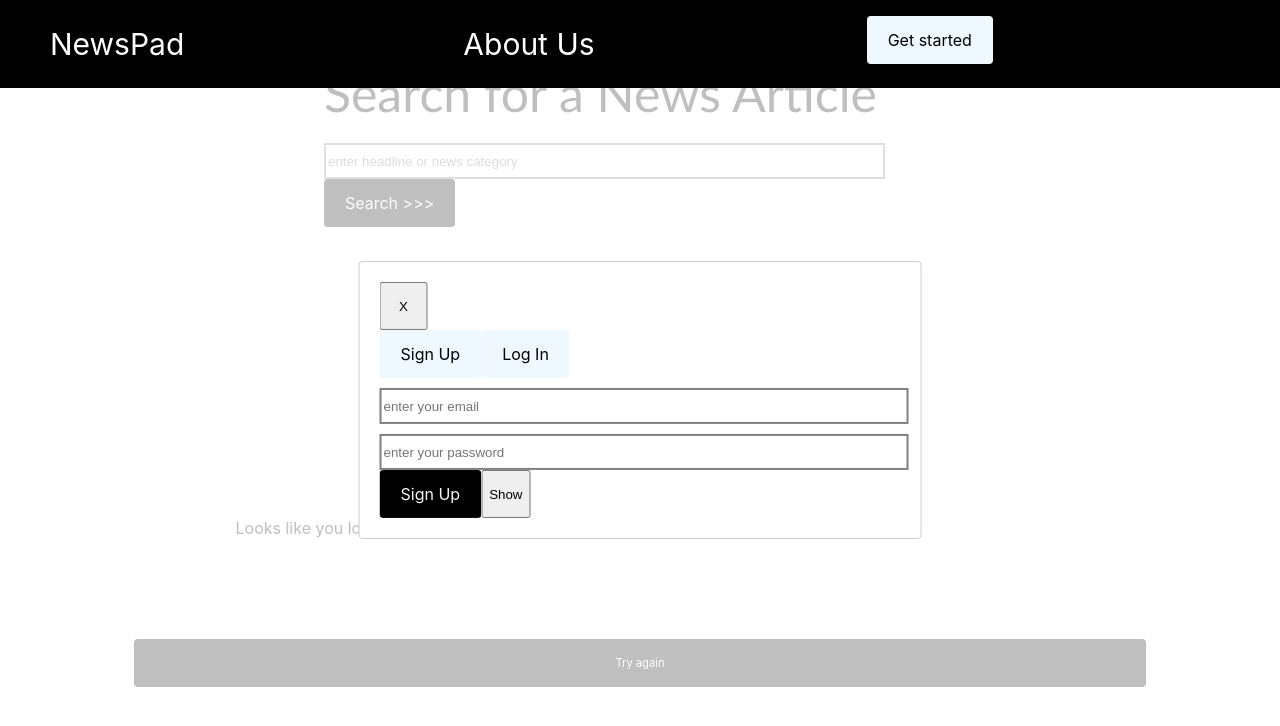
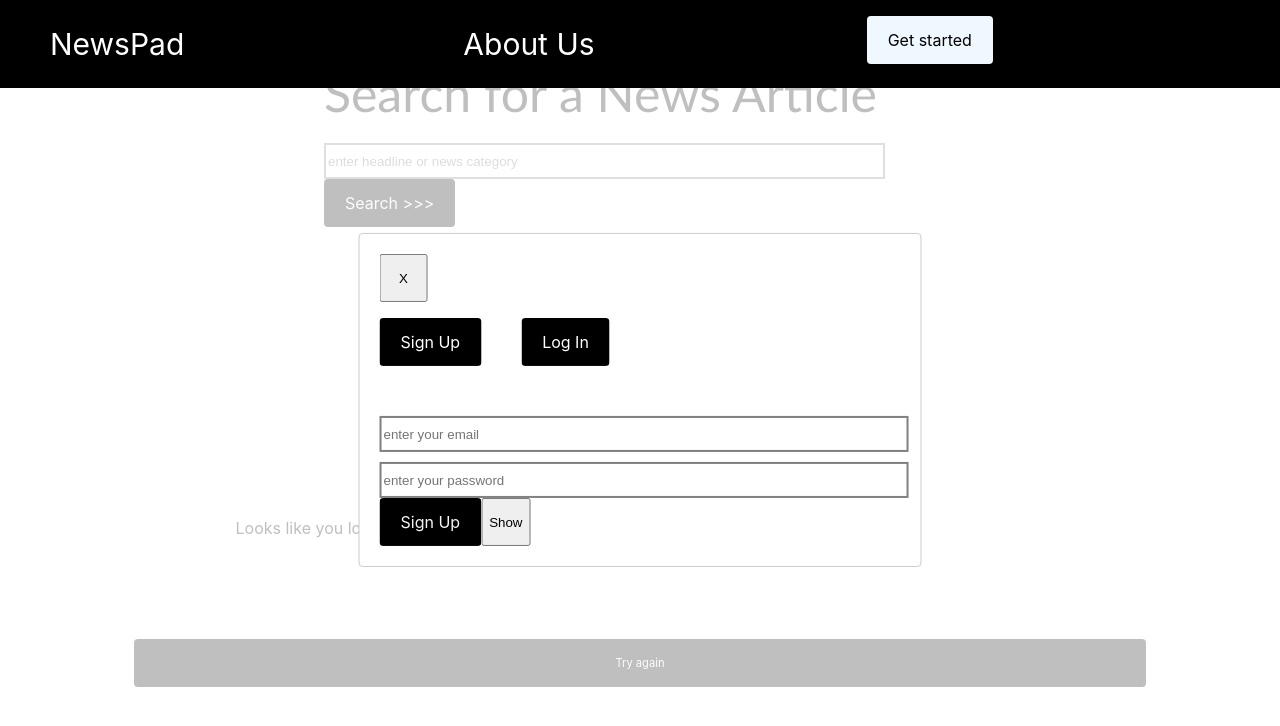
Before and after one commit to Collins33/NewsPad_client_v2, a React (Create React App) app: page / in a window 1280 px wide. Both pictures are taken after a click on the button "Get started". Shown: the top 726 px of the page. Built offline with nearby package versions, Linux system fonts and the light colour scheme; no server answers.

Commit message:
Edit the styling of the modal button placements

```diff
--- a/src/components/header/Header.js
+++ b/src/components/header/Header.js
@@ -83,14 +83,14 @@ class Header extends Component {
             </button>
             <div className="form_type_selector">
               <button
-                className="form_type_selector_button"
+                className="modal_button"
                 onClick={this.changeMode}
                 value="signup"
               >
                 Sign Up
               </button>
               <button
-                className="form_type_selector_button"
+                className="modal_button"
                 onClick={this.changeMode}
                 value="login"
               >
--- a/src/components/header/Header.scss
+++ b/src/components/header/Header.scss
@@ -34,3 +34,10 @@
   background-color: aliceblue;
   color: black;
 }
+
+.modal_button {
+  @include button_style();
+  background-color: black;
+  color: white;
+  margin: 1rem 2.5rem 2.5rem 0rem;
+}
```
